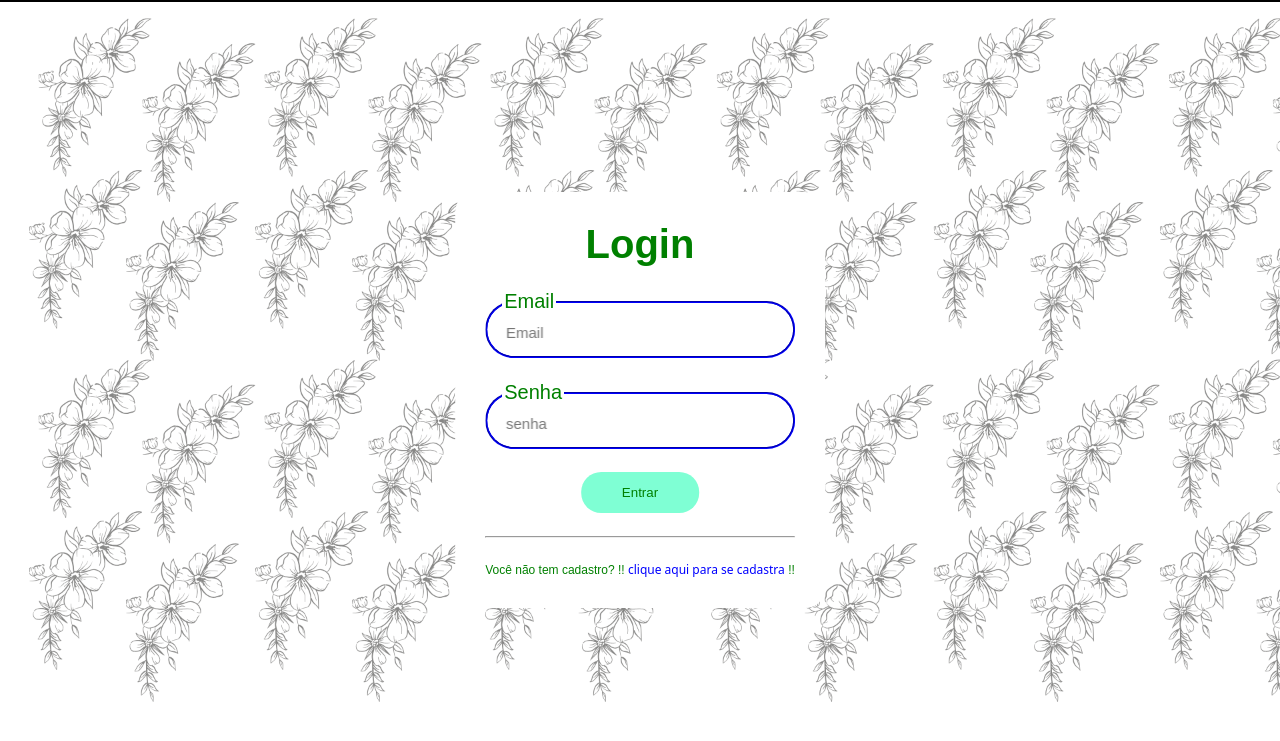
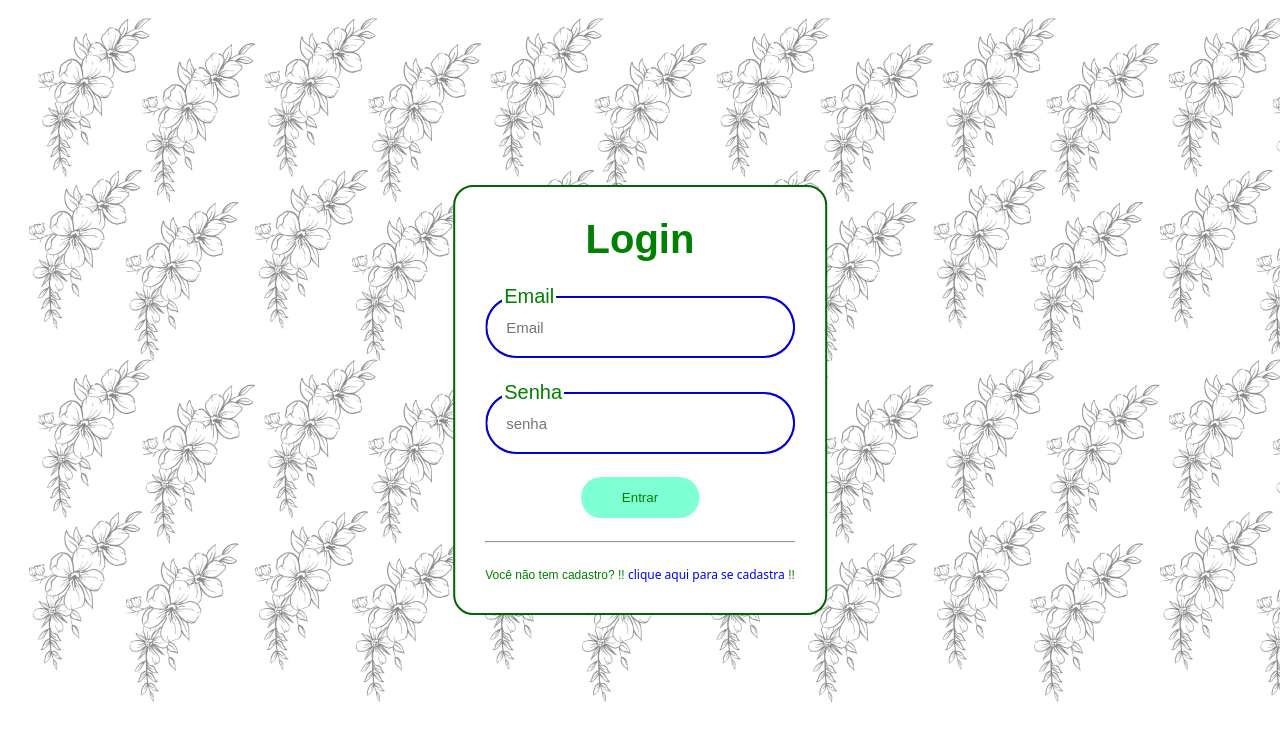
Before and after one commit to DaviNogueira1020/Programa-o_Web, a PHP site: page /logins/login.php in a window 1280 px wide. Shown: the top 741 px of the page. Run offline with PHP 8.4, Linux system fonts and the light colour scheme.

Commit message:
concertando alguns bugs

```diff
--- a/logins/style_login.css
+++ b/logins/style_login.css
@@ -9,10 +9,10 @@
     background-image: url("../imagens/extra4.png");/*fundo*/
     background-repeat: no-repeat no-repeat; /*imagem nao vai repetir no fundo caso coloque uma imagem pequena*/
     background-size: cover;/*estica o fundo*/
-    border: 1px solid black;/*borda*/
 
 }
 div{
+
     font-size: 20px;/*espaca os imputs*/
     text-align: center;
     position: absolute;/*a cor do fundo fica exatamente enquadrada sobre os intens*/
@@ -23,7 +23,7 @@
     border-radius: 20px;
     color: green;
     background-color: white;
-
+    border: 2px solid darkgreen;/*borda*/
 }
 
 div:hover{/*quando o curso passa em cima da div*/
@@ -56,7 +56,7 @@
     text-align: left;
     border-color: blue;
     border-radius: 40px;
-    height: 68px;/*tamanho da linha em volta do campo*/
+    height: 73px;/*tamanho da linha em volta do campo*/
 }
 
 fieldset:hover{
--- a/logins/validar_login.php
+++ b/logins/validar_login.php
@@ -23,7 +23,7 @@
 
             $_SESSION['emailLogin'] = $emailLogin;
             $_SESSION['sennhaLogin'] = $senhaLogin;
-            header('location: teste.php');//acessa a pagina e armazena os dados login na sessao
+            header('location: ..\index.php');//acessa a pagina e armazena os dados login na sessao
 
         }else{
             unset($_SESSION['emailLogin']);
```
